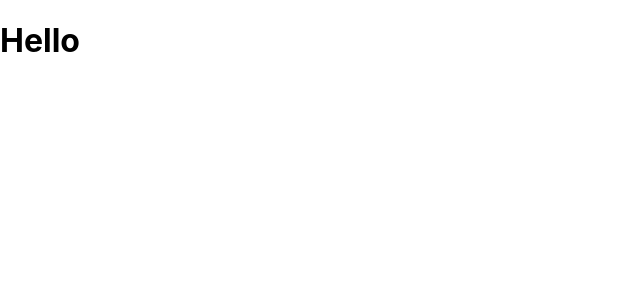
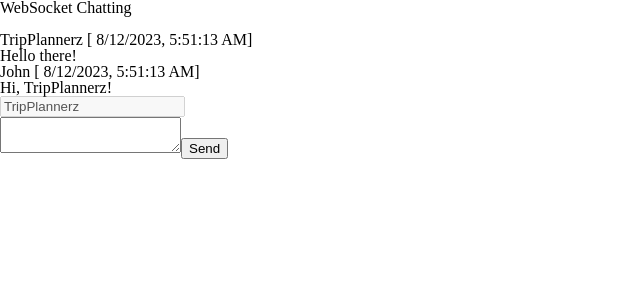
Before and after one commit to GraudationProject2023/Socket, a React (Create React App) app in the folder client/: page / in a window 1280 px wide. Shown: the top 300 px of the page, without its empty margins (0-640 px from the left). Built offline with nearby package versions, Linux system fonts and the light colour scheme.

Commit message:
client mock data chatting

```diff
--- a/client/package.json
+++ b/client/package.json
@@ -11,6 +11,8 @@
     "react-dom": "^18.2.0",
     "react-router-dom": "^6.15.0",
     "react-scripts": "5.0.1",
+    "styled-components": "^6.0.7",
+    "styled-reset": "^4.5.1",
     "web-vitals": "^2.1.4"
   },
   "scripts": {
--- a/client/src/Page/Main.js
+++ b/client/src/Page/Main.js
@@ -1,11 +1,104 @@
-import React from 'react';
+import React, { useState, useEffect } from "react";
+import { createGlobalStyle } from "styled-components";
+import reset from "styled-reset";
 
-function Main(){
-    return(
-        <div>
-        <h1>Hello</h1>
+const Chat = () => {
+  const [msg, setMsg] = useState("");
+  const [name, setName] = useState("TripPlannerz");
+  const [chatt, setChatt] = useState([]);
+  const [checkLog, setCheckLog] = useState(true); // Set to true for mock data
+
+  const GlobalStyle = createGlobalStyle`
+    ${reset}
+  `;
+
+  const onText = (event) => {
+    console.log(event.target.value);
+    setMsg(event.target.value);
+  };
+
+  const send = () => {
+    if (msg !== "") {
+      const data = {
+        name,
+        msg,
+        date: new Date().toLocaleString(),
+      };
+
+      setChatt([...chatt, data]); // Add the new message to the mock data
+    } else {
+      alert("Message cannot be empty.");
+      document.getElementById("msg").focus();
+      return;
+    }
+
+    setMsg("");
+  };
+
+  useEffect(() => {
+    if (checkLog) {
+      // Mock data for testing
+      const mockData = [
+        {
+          name: "TripPlannerz",
+          msg: "Hello there!",
+          date: new Date().toLocaleString(),
+        },
+        {
+          name: "John",
+          msg: "Hi, TripPlannerz!",
+          date: new Date().toLocaleString(),
+        },
+      ];
+
+      setChatt(mockData);
+    }
+  }, [checkLog]);
+
+  return (
+    <>
+      <GlobalStyle />
+      <div id="chat-wrap">
+        <div id="chat">
+          <h1 id="title">WebSocket Chatting</h1>
+          <br />
+          <div id="talk">
+            <div className="talk-shadow"></div>
+            {chatt.map((item, idx) => (
+              <div key={idx} className={item.name === name ? "me" : "other"}>
+                <span>
+                  <b>{item.name}</b>
+                </span>{" "}
+                [ {item.date}]<br />
+                <span>{item.msg}</span>
+              </div>
+            ))}
+          </div>
+          <input
+            disabled={checkLog}
+            placeholder="Enter your name"
+            type="text"
+            id="name"
+            value={name}
+            onChange={(event) => setName(event.target.value)}
+          />
+          <div id="sendZone">
+            <textarea
+              id="msg"
+              value={msg}
+              onChange={onText}
+              onKeyDown={(ev) => {
+                if (ev.keyCode === 13) {
+                  send();
+                }
+              }}
+            ></textarea>
+            <input type="button" value="Send" id="btnSend" onClick={send} />
+          </div>
         </div>
-    )
-}
+      </div>
+    </>
+  );
+};
 
-export default Main;
+export default Chat;
```
Also changed, not shown: 1 other file (tests, documents, lock files or other folders).
